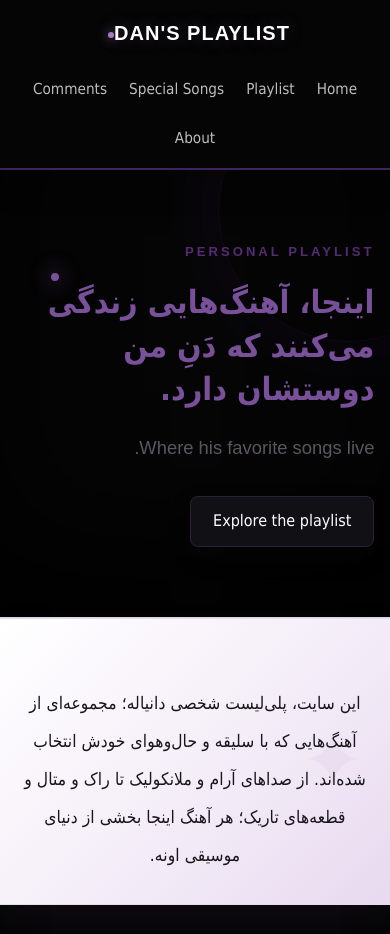
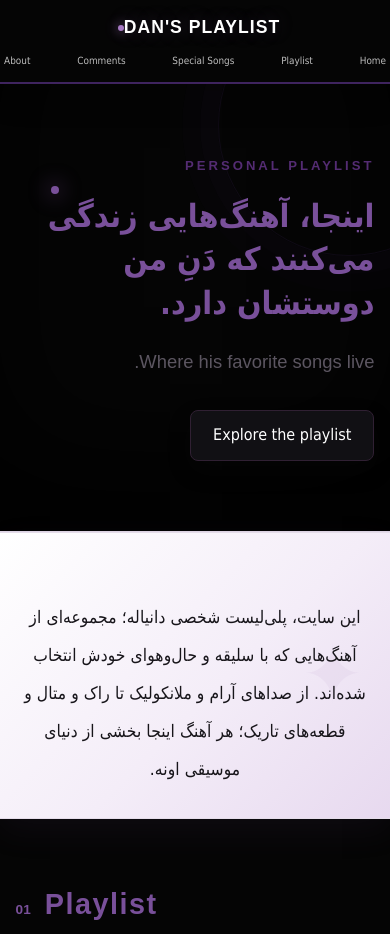
Before and after one commit to roxen2004/dans-playlist, a plain HTML site: page index.html in a window 390 px wide. Shown: the top 934 px of the page. Drawn offline with Linux system fonts and the light colour scheme.

```diff
--- a/style.css
+++ b/style.css
@@ -369,3 +369,41 @@
 #about .section-title h2 {
   color: #a77ac4 !important;
 }
+/* ===== MOBILE TOP NAV ===== */
+
+@media (max-width: 520px) {
+
+  .nav-container {
+    flex-direction: column !important;
+    align-items: center !important;
+    width: 100% !important;
+    padding: 12px 4px !important;
+    gap: 8px !important;
+  }
+
+  .logo {
+    width: 100% !important;
+    text-align: center !important;
+    white-space: nowrap !important;
+    font-size: 1.1rem !important;
+  }
+
+  nav {
+    width: 100% !important;
+    display: flex !important;
+    flex-direction: row !important;
+    flex-wrap: nowrap !important;
+    justify-content: space-between !important;
+    align-items: center !important;
+    gap: 0 !important;
+    padding: 0 !important;
+    white-space: nowrap !important;
+  }
+
+  nav a {
+    flex: 0 0 auto !important;
+    white-space: nowrap !important;
+    font-size: .62rem !important;
+    transform: none !important;
+  }
+}
```
